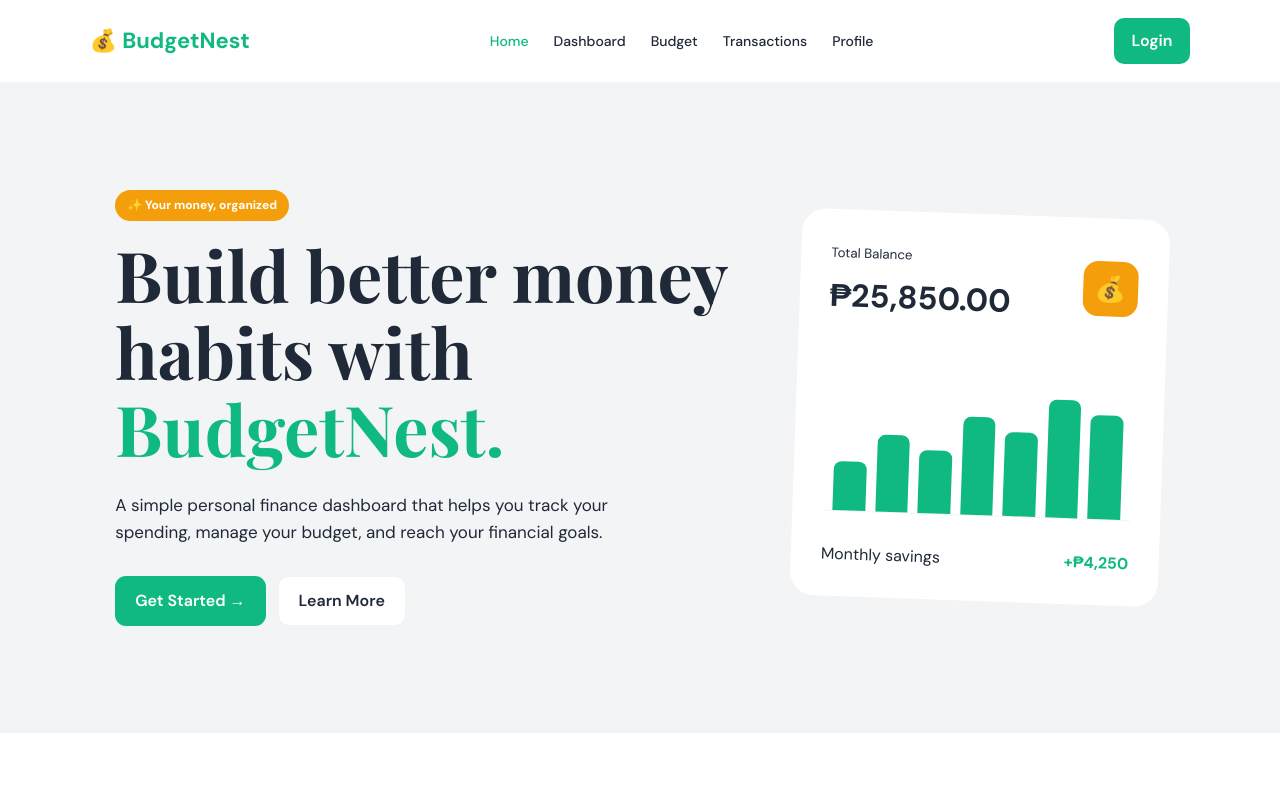
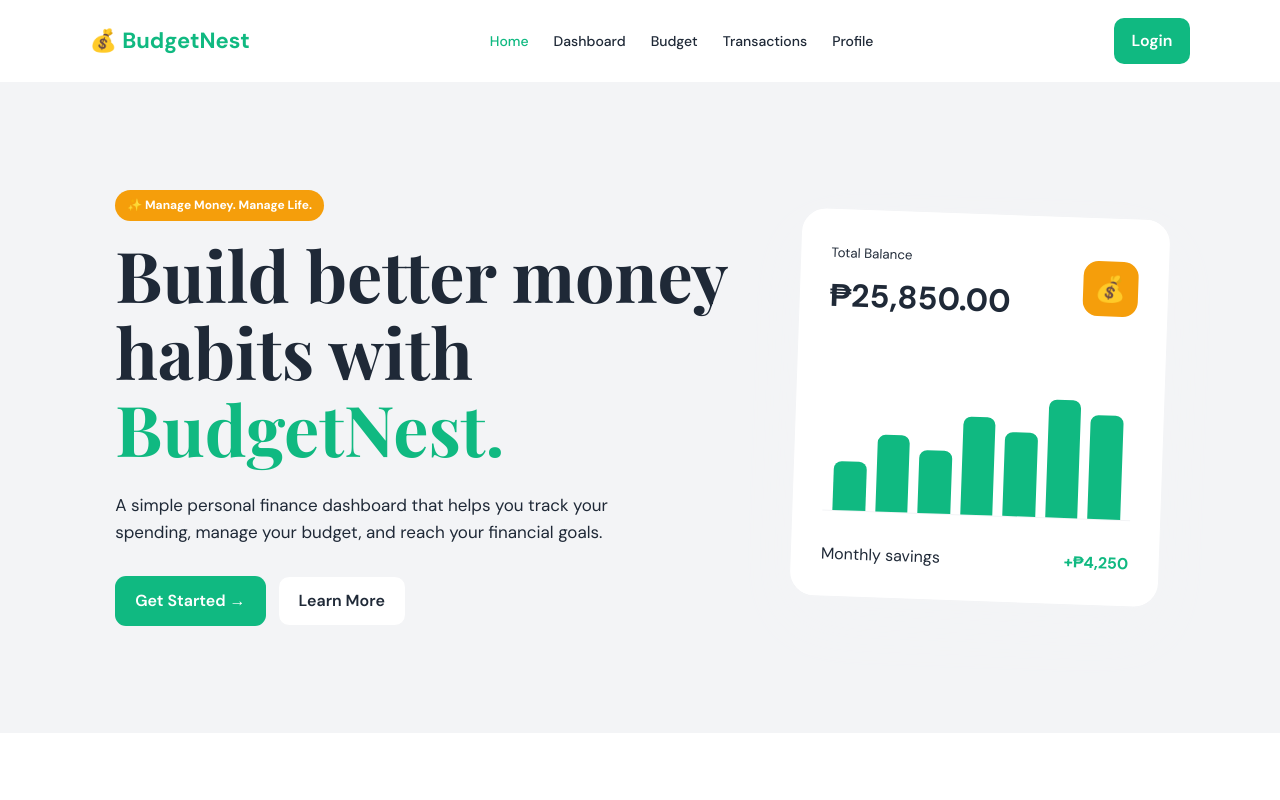
Before and after one commit to marianeeeyy77/appsdev_BudgetNest_personal_finance, a plain HTML site: page index.html in a window 1280 px wide. Shown: the top 800 px of the page. Drawn offline with nearby package versions, Linux system fonts and the light colour scheme.

Commit message:
Second commit

```diff
--- a/index.html
+++ b/index.html
@@ -45,7 +45,7 @@
         <div class="hero-content">
 
             <span class="badge">
-                ✨ Your money, organized
+                ✨  Manage Money. Manage Life.
             </span>
 
             <h1>
```
